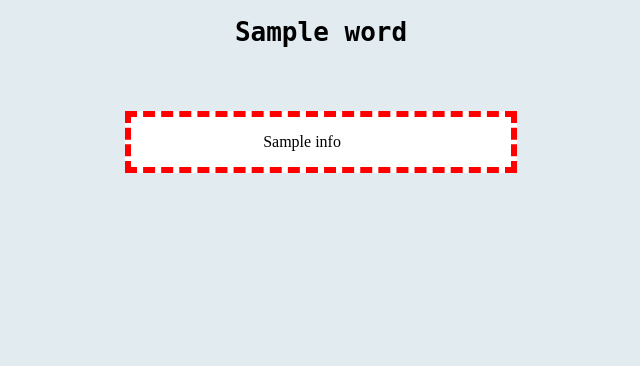
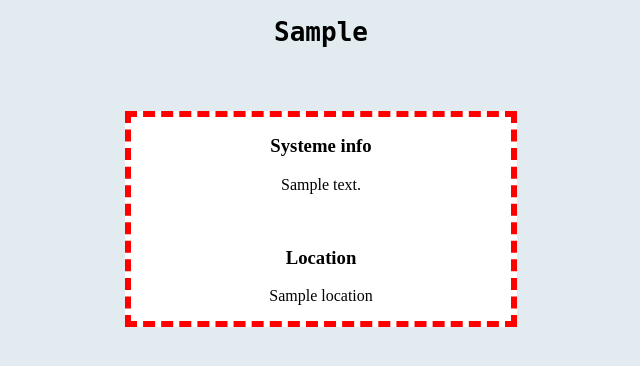
Before and after one commit to YA2JA/whoami-django, a Django app: template myblog/myapp/templates/myapp/index.html in a window 1280 px wide. Shown: the top 366 px of the page, without its empty margins (319-959 px from the left). Run offline with Django 3.2, Linux system fonts and the light colour scheme; the template is opened without the code that fills it: most values are stand-ins (such as "Sample title", 1, 10 or a date in 2020).

Commit message:
make it site more clear

```diff
--- a/myblog/myapp/static/css/main.css
+++ b/myblog/myapp/static/css/main.css
@@ -1,12 +1,14 @@
 body{
     background-color: #e1ebf0;
 }
-
-.page_title{
+h1{
+    text-align: center;
+}
+h3{
     text-align: center;
 }
 
-.info_bloc{
+div.about{
     margin-left: auto;
     margin-right: auto;
     margin-top:5%;
@@ -14,7 +16,7 @@ body{
     background-color: white;
     border: 5pt dashed  red;
 }
-.info_bloc p{
+
+div{
     text-align: center;
-    max-width: 90%;
 }
--- a/myblog/myapp/templates/myapp/index.html
+++ b/myblog/myapp/templates/myapp/index.html
@@ -6,12 +6,25 @@
 	<title>{{title}}</title>
 </head>
 <body>
-	<pre><h1 class = "page_title">{{word}}</h1></pre>
+	<pre><h1 class = "page_title">{{user_ip}}</h1></pre>
 
-    <div class="info_bloc">
-        {%for i in info%}
+    <div class="about">
+
+        <div class="system">
+            <h3>Systeme info</h3>
+            {%for i in system_about%}
             <p>{{i}}</p>
-        {%endfor%}
+            {%endfor%}
+        </div>
+        <br>
+        <div class="location">
+            <h3>Location</h3>
+            {%for i in location%}
+            <p>{{i}}</p>
+            {%endfor%}
+        </div>
+
+
     </div>
 
 </body>
```
Also changed, not shown: myblog/myapp/views.py (+6 -4 lines).
